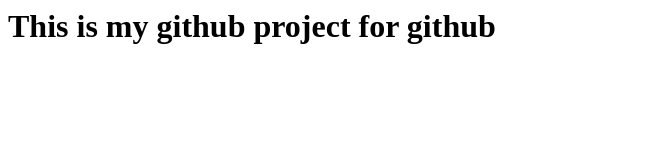
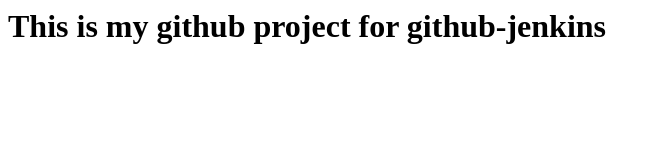
Before and after one commit to abhisigma/MyApp, a plain HTML site: page index.html in a window 1280 px wide. Shown: the whole page, without its empty margins (0-660 px from the left). Drawn offline with Linux system fonts and the light colour scheme.

Commit message:
Update index.html

```diff
--- a/index.html
+++ b/index.html
@@ -1 +1 @@
-<h1> This is my github project for github</h1>
+<h1> This is my github project for github-jenkins</h1>
```
